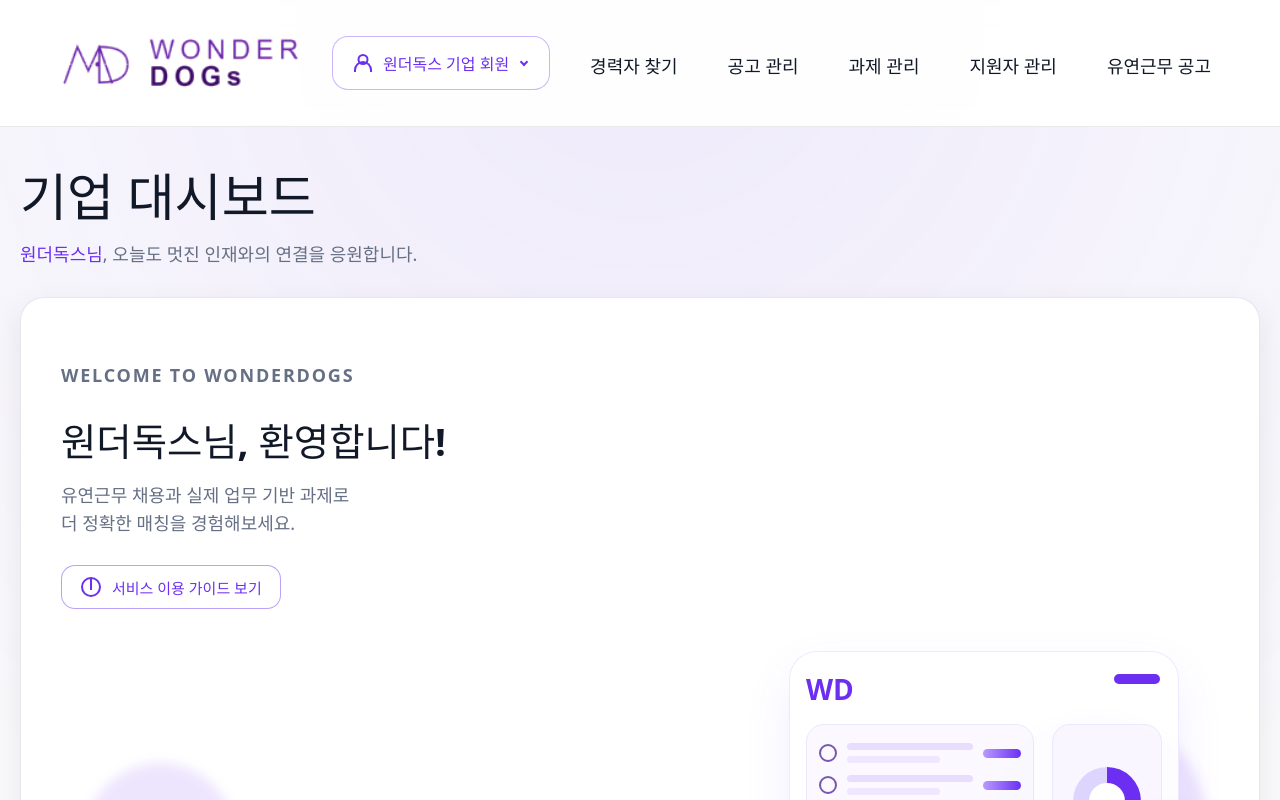
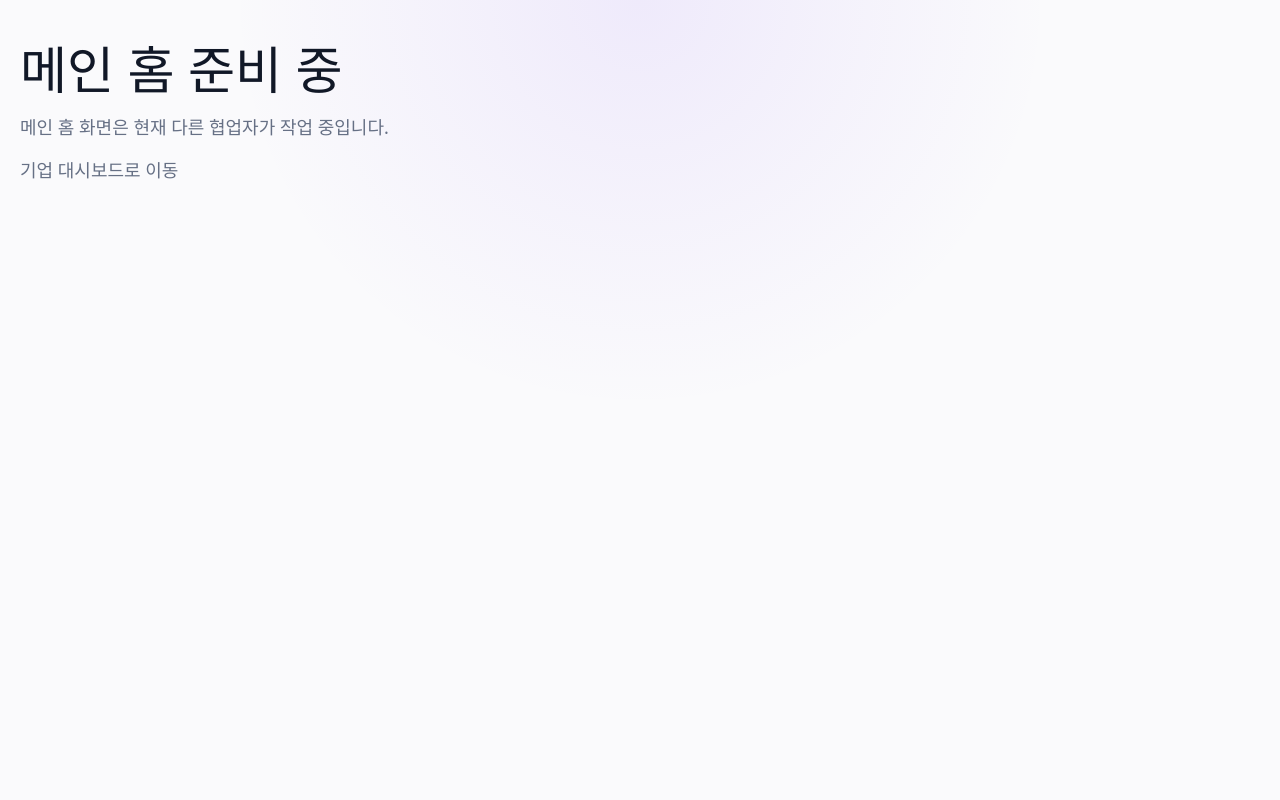
Before and after one commit to AL06-Class/AL06TEAM04, a React (Vite) app: page / in a window 1280 px wide. Shown: the top 800 px of the page. Built offline with nearby package versions, Linux system fonts and the light colour scheme.

Commit message:
Implement company page navigation links

```diff
--- a/src/App.tsx
+++ b/src/App.tsx
@@ -1,9 +1,47 @@
+import { useEffect, useState } from "react";
 import { CompanyDashboardPage } from "./pages/company/CompanyDashboardPage";
 import { JobPostCompletePage } from "./pages/company/JobPostCompletePage";
 import { JobPostManagePage } from "./pages/company/JobPostManagePage";
+import { PageContainer } from "./components/common/PageContainer";
+
+type PendingRoutePageProps = {
+  title: string;
+  description: string;
+  href: string;
+  linkLabel: string;
+};
+
+function PendingRoutePage({ title, description, href, linkLabel }: PendingRoutePageProps) {
+  return (
+    <div className="wd-company-page">
+      <PageContainer>
+        <section className="wd-page-heading">
+          <h1>{title}</h1>
+          <p>{description}</p>
+          <p>
+            <a href={href}>{linkLabel}</a>
+          </p>
+        </section>
+      </PageContainer>
+    </div>
+  );
+}
 
 export default function App() {
-  const pathname = window.location.pathname;
+  const [pathname, setPathname] = useState(window.location.pathname);
+
+  useEffect(() => {
+    const syncPathname = () => setPathname(window.location.pathname);
+
+    window.addEventListener("popstate", syncPathname);
+    window.addEventListener("wd:navigate", syncPathname);
+
+    return () => {
+      window.removeEventListener("popstate", syncPathname);
+      window.removeEventListener("wd:navigate", syncPathname);
+    };
+  }, []);
+
   const completeMatch = pathname.match(/^\/company\/job-posts\/([^/]+)\/complete$/);
 
   if (pathname === "/company") {
@@ -14,9 +52,62 @@ export default function App() {
     return <JobPostManagePage />;
   }
 
+  if (pathname === "/company/assignments") {
+    return (
+      <PendingRoutePage
+        description="과제 관리 페이지는 현재 다른 협업자가 작업 중입니다."
+        href="/company"
+        linkLabel="기업 대시보드로 이동"
+        title="과제 관리 페이지 준비 중"
+      />
+    );
+  }
+
+  if (pathname === "/company/job-posts/new") {
+    return (
+      <PendingRoutePage
+        description="공고 등록 페이지는 현재 다른 협업자가 작업 중입니다."
+        href="/company"
+        linkLabel="기업 대시보드로 이동"
+        title="공고 등록 페이지 준비 중"
+      />
+    );
+  }
+
   if (completeMatch) {
     return <JobPostCompletePage jobPostingId={completeMatch[1]} />;
   }
 
-  return <CompanyDashboardPage />;
+  const detailMatch = pathname.match(/^\/job-posts\/([^/]+)$/);
+
+  if (detailMatch) {
+    return (
+      <PendingRoutePage
+        description="공고 상세 보기 페이지는 현재 다른 협업자가 작업 중입니다."
+        href="/company/job-posts"
+        linkLabel="공고 관리로 이동"
+        title="공고 상세 보기 페이지 준비 중"
+      />
+    );
+  }
+
+  if (pathname === "/") {
+    return (
+      <PendingRoutePage
+        description="메인 홈 화면은 현재 다른 협업자가 작업 중입니다."
+        href="/company"
+        linkLabel="기업 대시보드로 이동"
+        title="메인 홈 준비 중"
+      />
+    );
+  }
+
+  return (
+    <PendingRoutePage
+      description="요청한 화면은 아직 연결되지 않았습니다."
+      href="/company"
+      linkLabel="기업 대시보드로 이동"
+      title="페이지 준비 중"
+    />
+  );
 }
--- a/src/components/common/Button.tsx
+++ b/src/components/common/Button.tsx
@@ -48,13 +48,34 @@ export function Button(props: LinkButtonProps | ActionButtonProps) {
       size = "medium",
       fullWidth = false,
       className,
+      onClick,
       ...rest
     } = linkProps;
+
+    const handleClick: AnchorHTMLAttributes<HTMLAnchorElement>["onClick"] = (event) => {
+      onClick?.(event);
+
+      if (
+        event.defaultPrevented ||
+        !href.startsWith("/") ||
+        event.metaKey ||
+        event.ctrlKey ||
+        event.shiftKey ||
+        event.altKey
+      ) {
+        return;
+      }
+
+      event.preventDefault();
+      window.history.pushState({}, "", href);
+      window.dispatchEvent(new Event("wd:navigate"));
+    };
 
     return (
       <a
         className={getClassName(variant, size, fullWidth, className)}
         href={href}
+        onClick={handleClick}
         {...rest}
       >
         {children}
--- a/src/components/company/CompanyHeaderNav.tsx
+++ b/src/components/company/CompanyHeaderNav.tsx
@@ -7,7 +7,7 @@ type CompanyHeaderNavProps = {
 const menuItems = [
   { label: "경력자 찾기", href: "#" },
   { label: "공고 관리", href: "/company/job-posts" },
-  { label: "과제 관리", href: "#" },
+  { label: "과제 관리", href: "/company/assignments" },
   { label: "지원자 관리", href: "#" },
   { label: "유연근무 공고", href: "#" }
 ] as const;
@@ -16,7 +16,7 @@ export function CompanyHeaderNav({ activePath }: CompanyHeaderNavProps) {
   return (
     <header className="wd-company-header">
       <div className="wd-company-header__inner">
-        <a className="wd-company-header__logo" href="/company" aria-label="WONDERDOGs 기업 대시보드">
+        <a className="wd-company-header__logo" href="/" aria-label="WONDERDOGs 메인 홈">
           <img src={wonderdogsLogo} alt="WONDERDOGs" />
         </a>
 
@@ -38,11 +38,11 @@ export function CompanyHeaderNav({ activePath }: CompanyHeaderNavProps) {
           })}
         </nav>
 
-        <button className="wd-company-header__member" type="button">
+        <a className="wd-company-header__member" href="/company">
           <span className="wd-company-header__member-icon" aria-hidden="true" />
           원더독스 기업 회원
           <span className="wd-company-header__member-caret" aria-hidden="true" />
-        </button>
+        </a>
       </div>
     </header>
   );
--- a/src/pages/company/CompanyDashboardPage.tsx
+++ b/src/pages/company/CompanyDashboardPage.tsx
@@ -34,7 +34,7 @@ export function CompanyDashboardPage() {
           <CompanyActionCard
             buttonLabel="과제 관리로 이동"
             description="실제 업무 기반 과제를 등록하고 지원자의 과제 제출 현황을 관리하세요."
-            href="#"
+            href="/company/assignments"
             icon="assignment"
             items={["과제 등록 및 수정", "과제 제출 현황 확인", "과제 평가 및 피드백 관리"]}
             title="과제 관리"
--- a/src/pages/company/JobPostCompletePage.tsx
+++ b/src/pages/company/JobPostCompletePage.tsx
@@ -55,7 +55,7 @@ export function JobPostCompletePage({ jobPostingId }: JobPostCompletePageProps)
                 <span className="wd-inline-icon wd-inline-icon--arrow-right" aria-hidden="true" />
               </Button>
 
-              <Button href="#" size="large" variant="secondary">
+              <Button href="/company/job-posts/new" size="large" variant="secondary">
                 <span className="wd-inline-icon wd-inline-icon--plus" aria-hidden="true" />
                 <span className="wd-complete-page__sub-copy">
                   <strong>새 공고 등록하기</strong>
--- a/src/pages/company/JobPostManagePage.tsx
+++ b/src/pages/company/JobPostManagePage.tsx
@@ -25,7 +25,7 @@ export function JobPostManagePage() {
             <h1>공고 관리</h1>
             <p>등록한 채용 공고를 한눈에 확인하고 관리할 수 있습니다.</p>
           </div>
-          <Button href="#" size="large">
+          <Button href="/company/job-posts/new" size="large">
             <span className="wd-inline-icon wd-inline-icon--plus" aria-hidden="true" />
             새 공고 등록하기
           </Button>
```
